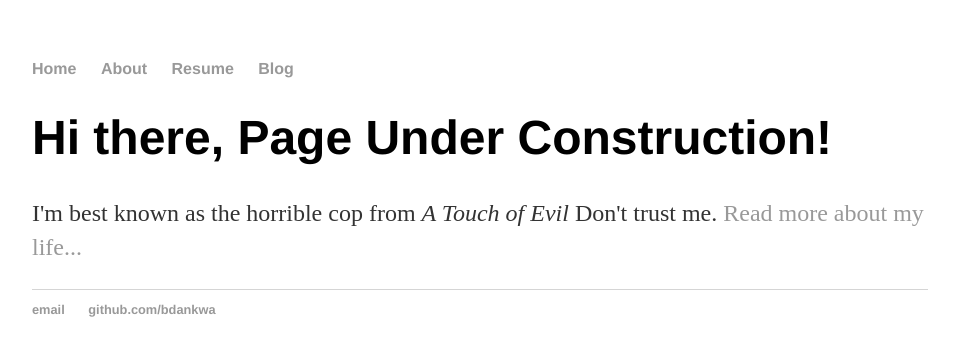
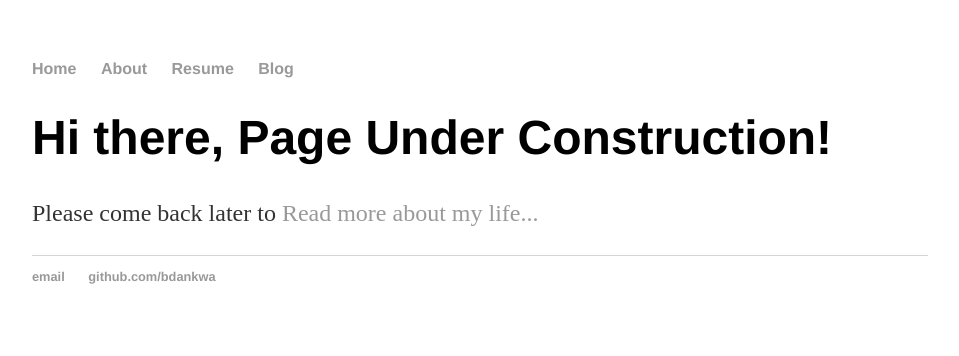
Before and after one commit to bdankwa/bdankwa.github.io, a Jekyll site: the page built from index.html, in a window 1280 px wide. Shown: the top 356 px of the page, without its empty margins (160-1119 px from the left). Built offline with Jekyll 4.4.1, drawn with Linux system fonts in a browser that asks for light colours.

Commit message:
Update index.html

```diff
--- a/index.html
+++ b/index.html
@@ -4,5 +4,5 @@ title: Boakye Dankwa
 ---
 <div class="blurb">
 	<h1>Hi there, Page Under Construction!</h1>
-	<p>I'm best known as the horrible cop from <em>A Touch of Evil</em> Don't trust me. <a href="/about">Read more about my life...</a></p>
+	<p>Please come back later to <a href="/about">Read more about my life...</a></p>
 </div><!-- /.blurb -->
```
